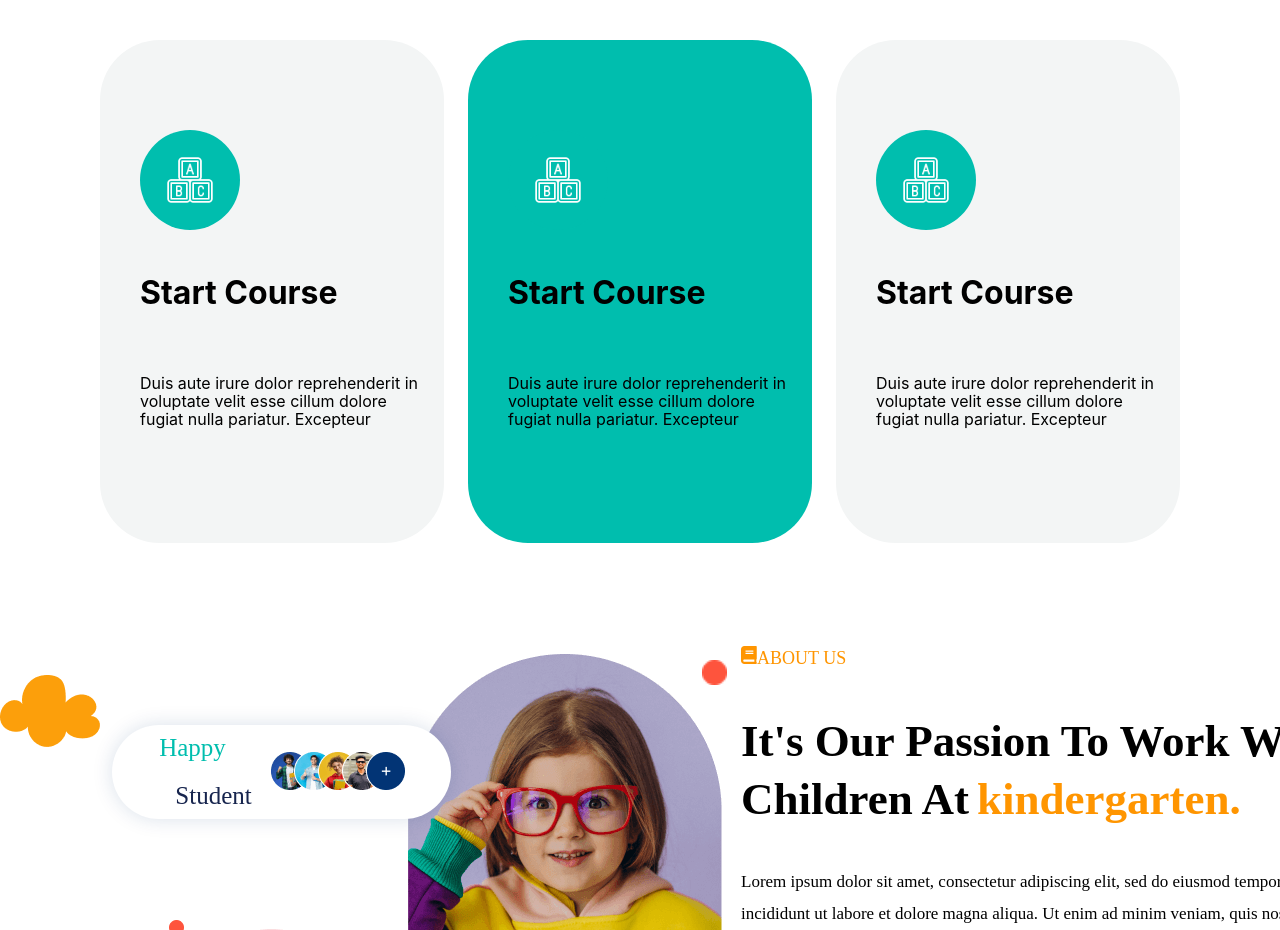
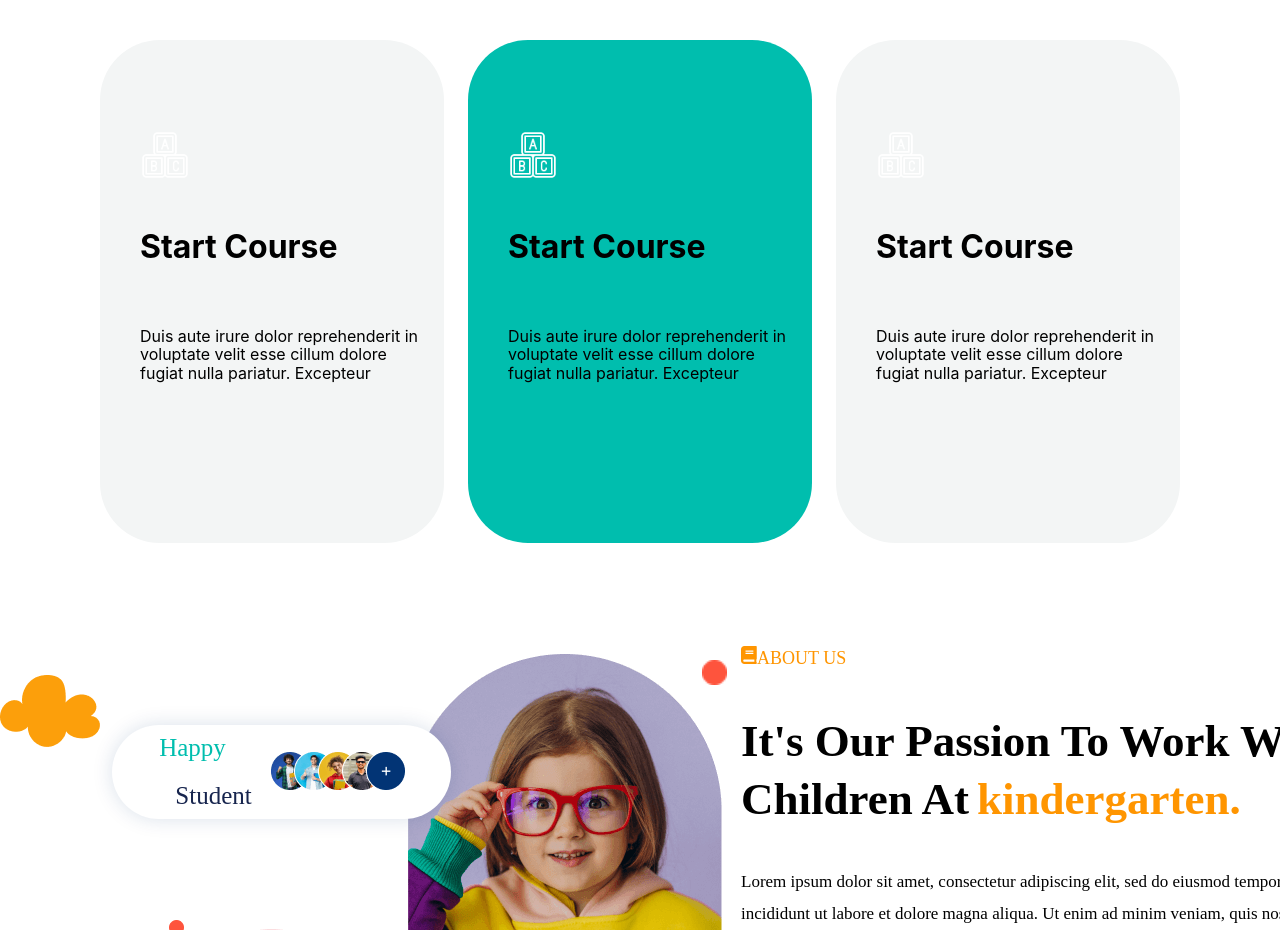
Before and after one commit to AmosGloria/my-course-hub, a React (Vite) app: page / in a window 1280 px wide. Shown: the part 980-1910 px from the top of the page. Built offline with nearby package versions, Linux system fonts and the light colour scheme.

Commit message:
Fix: update course-info file names

```diff
--- a/src/Components/course-info/CourseInfo.jsx
+++ b/src/Components/course-info/CourseInfo.jsx
@@ -1,28 +1,22 @@
 import React from 'react';
-import './CourseInfo.css'
+import './CourseInfo.css';
 
-export default function CourseInfo(
-    {
+export default function CourseInfo({
   img,
   heading,
   description,
   variant,
-    className="",
-    }
-) {
+  className = "",
+}) {
   return (
     <>
       <div className={`course-info-container course-info-container--${variant} ${className}`}>
-      <div className='course-info-container__img-container course-info-container__img-container--primary'>
-          <img
-        src={img}
-        alt=""
-        />
+        <div className="course-info-container_img-container course-info-container_img-container--primary">
+          <img src={img} alt="" />
         </div>
         <h1>{heading}</h1>
-        <p className='course-info-container__description'>{description}</p>
-
+        <p className="course-info-container__description">{description}</p>
       </div>
     </>
-  )
+  );
 }
```
Lines whose indentation alone changed are shown as unchanged.
